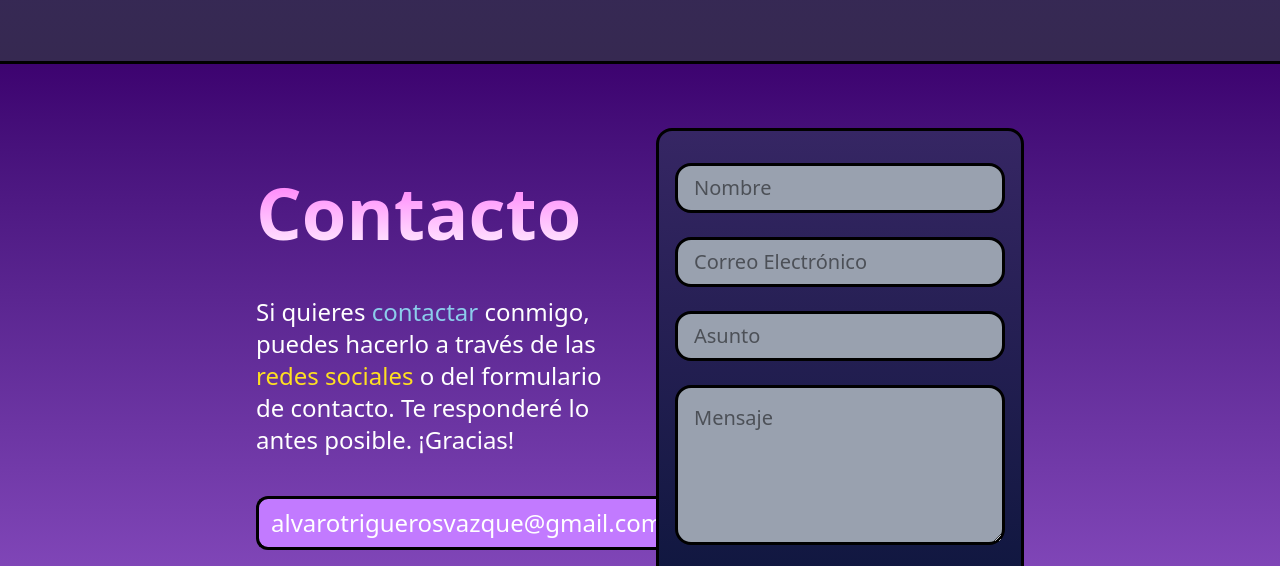
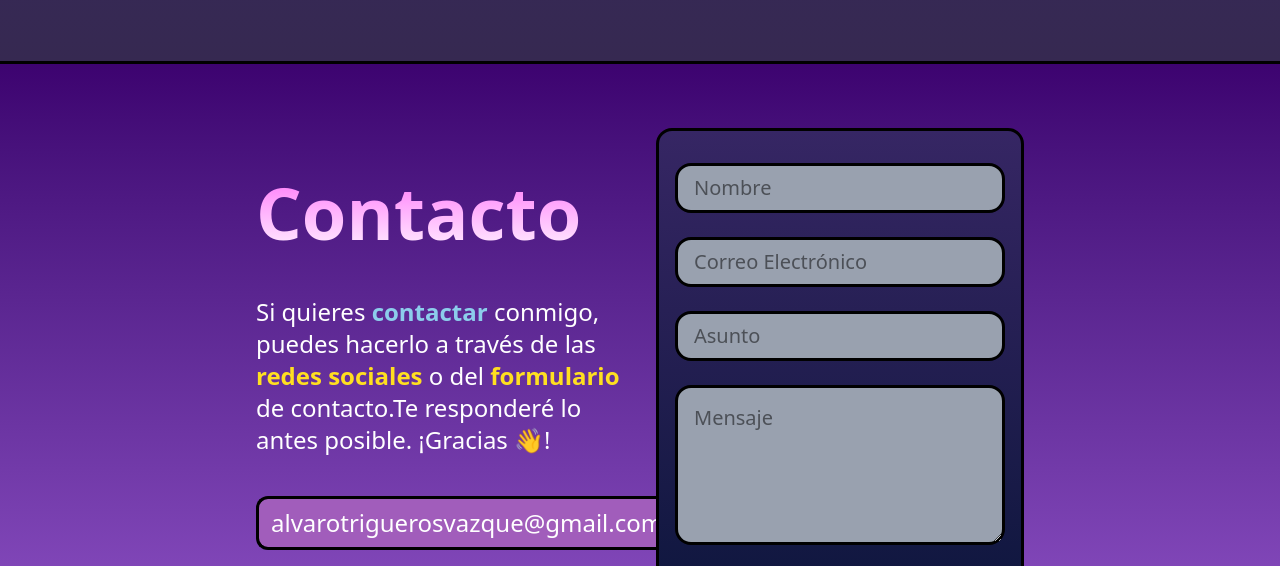
Before and after one commit to alvarotriguerosdaw/PortFolio, an Astro site: page / in a window 1280 px wide. Shown: the part 3288-3854 px from the top of the page. Built offline with nearby package versions, Linux system fonts and the light colour scheme; Astro itself is replaced by a stand-in of ours.

Commit message:
Contacto con email v1

```diff
--- a/src/components/Contacto.astro
+++ b/src/components/Contacto.astro
@@ -13,10 +13,10 @@ import Send  from "../icons/Send.astro"
             Contacto
         </h2>
         <p class="text-pretty my-4 text-2xl text-white">
-            Si quieres <span class="text-[#8CCDEB]">contactar</span> conmigo, puedes hacerlo a través de las <span class="text-yellow-300">redes sociales</span> o del <span class="text-yellow- hover:scale-105 transition-transform duration-200">formulario de contacto</span>. Te responderé lo antes posible. ¡Gracias!
+            Si quieres <span class="text-[#8CCDEB] font-semibold">contactar</span> conmigo, puedes hacerlo a través de las <span class="text-yellow-300 font-semibold">redes sociales</span> o del <span class="text-yellow-300 font-semibold">formulario</span> de contacto.Te responderé lo antes posible. ¡Gracias 👋!
         </p>
         <div class="my-4 w-full py-2 flex flex-row items-center">
-            <div class="h-full flex-1 border-l-3 border-t-3 border-b-3 border-black bg-purple-400 p-2 pl-3 rounded-l-xl">
+            <div class="h-full flex-1 border-l-3 border-t-3 border-b-3 border-black bg-[#a15dbb] p-2 pl-3 rounded-l-xl">
                 <p class="text-pretty text-2xl text-white">alvarotriguerosvazque@gmail.com</p>
             </div>
             <div class="h-full border-3 border-black flex items-center justify-center bg-purple-600 p-2 pr-3 rounded-r-xl cursor-pointer group">
```
